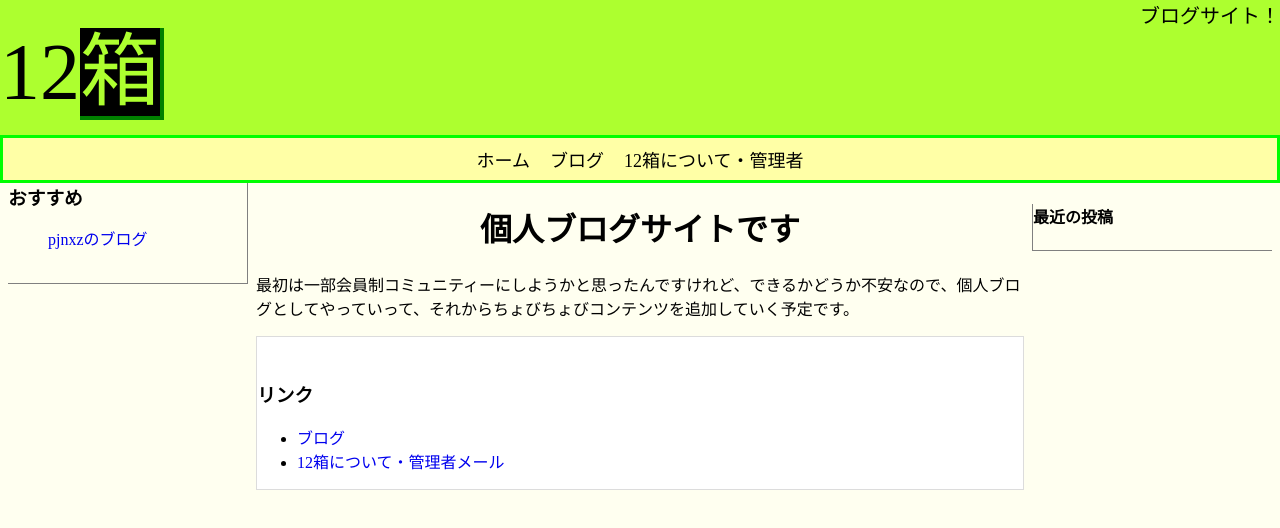
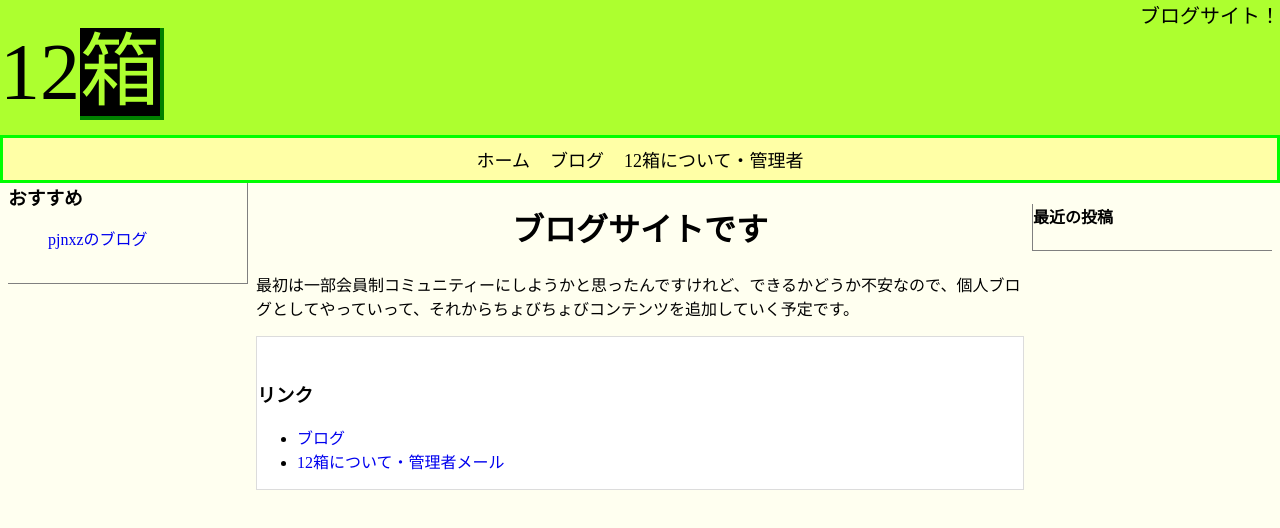
Before and after one commit to pjnxz/12hako.github.io, a plain HTML site: page index.html in a window 1280 px wide. Shown: the top 528 px of the page. Drawn offline with Linux system fonts and the light colour scheme; a web font is replaced by a local one.

Commit message:
Update index.html

```diff
--- a/index.html
+++ b/index.html
@@ -32,7 +32,7 @@
           <div class="main">
             <!--ここから▼中身-->
             <div id="page-top" class="main-contents">
-              <h1 class="JNRf">個人ブログサイトです</h1><!--ここにh1(JNRf)、主な説明-->
+              <h1 class="JNRf">ブログサイトです</h1><!--ここにh1(JNRf)、主な説明-->
               <p>最初は一部会員制コミュニティーにしようかと思ったんですけれど、できるかどうか不安なので、個人ブログとしてやっていって、それからちょびちょびコンテンツを追加していく予定です。</p>
               <!--ブログコード-->
               <div class="maintop">　<!--ページの目次　いらない場合は削除--> <!--ここにh1-->
```
